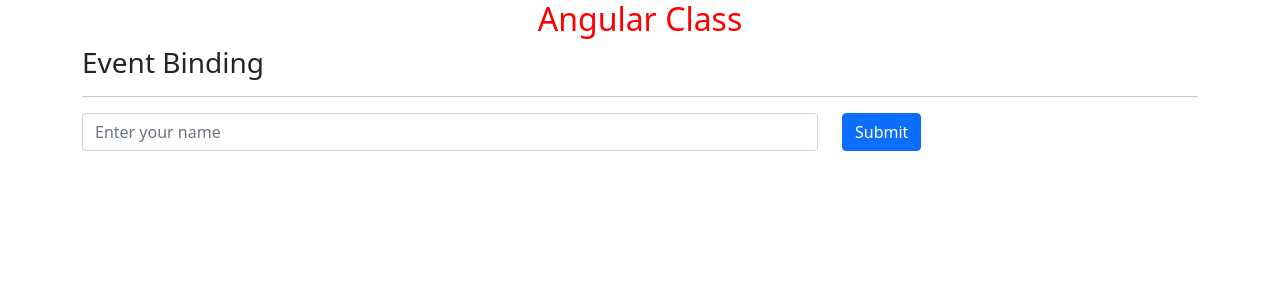
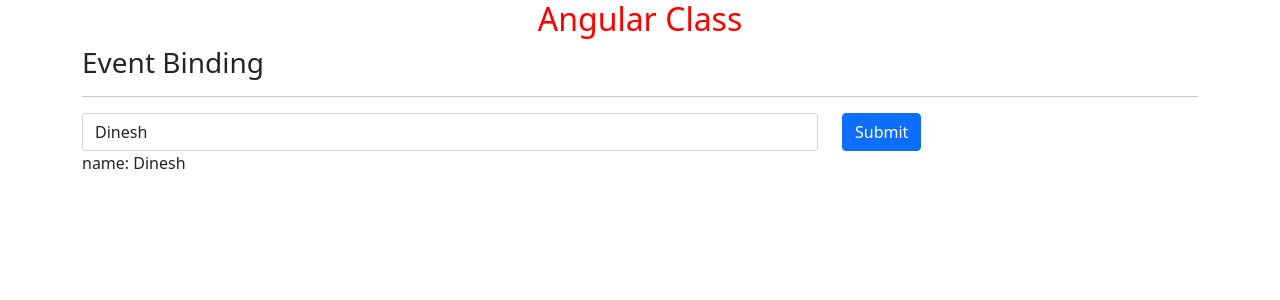
Before and after one commit to dineshgopalchand/UI-24, an Angular app: page / in a window 1280 px wide. Shown: the top 300 px of the page. Built offline with nearby package versions, Linux system fonts and the light colour scheme.

Commit message:
one way binding and two way binding example

```diff
--- a/src/app/data-handling/event-binding/event-binding.component.html
+++ b/src/app/data-handling/event-binding/event-binding.component.html
@@ -11,9 +11,11 @@
         <div class="form-group">
             <!-- <input type="text" class="form-control" name="name" placeholder="Enter your name"
                 (keyup)="inputFieldEvent($event)"> -->
-            <input type="text" class="form-control" name="name" placeholder="Enter your name"
+            <input type="text" class="form-control" name="name" placeholder="Enter your name" [value]="nameVal"
             #fname
-                (keyup.enter)="intputFieldSubmitted(fname)">
+                (keyup.enter)="intputFieldSubmitted(fname)"
+                (keyup)="updateValue(fname)">
+                <!-- (keyup)="nameVal=fname.value"> -->
         </div>
     </div>
 
@@ -22,4 +24,6 @@
     <div class="col-4">
         <button class="btn btn-primary" (click)="intputFieldSubmitted(fname)">Submit</button>
     </div>
+
 </div>
+name: {{fname.value}}
--- a/src/app/data-handling/event-binding/event-binding.component.ts
+++ b/src/app/data-handling/event-binding/event-binding.component.ts
@@ -8,6 +8,8 @@
 export class EventBindingComponent implements OnInit {
 
   title = "Event Binding";
+
+  nameVal = 'Dinesh';
   constructor() { }
 
   ngOnInit(): void {
@@ -32,12 +34,15 @@
 
   //     console.log((e.target as HTMLInputElement).value); // to get the value of input element
   //   }
-  intputFieldSubmitted(e:HTMLInputElement) {
+  intputFieldSubmitted(e: HTMLInputElement) {
     console.log(e.value);
     // if (e.keyCode === 13) {
-      // console.log((e.target as HTMLInputElement).value); // to get the value of input element
+    // console.log((e.target as HTMLInputElement).value); // to get the value of input element
 
 
   }
 
+  updateValue(input:HTMLInputElement){
+    this.nameVal=input.value
+  }
 }
```
